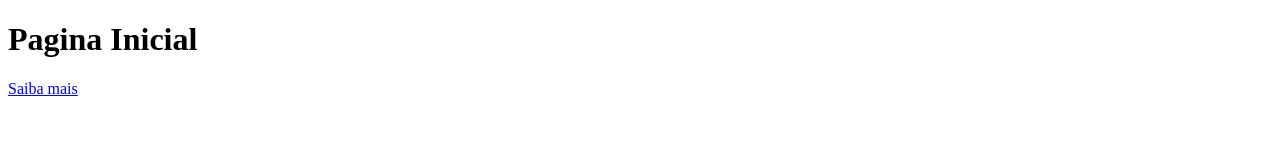
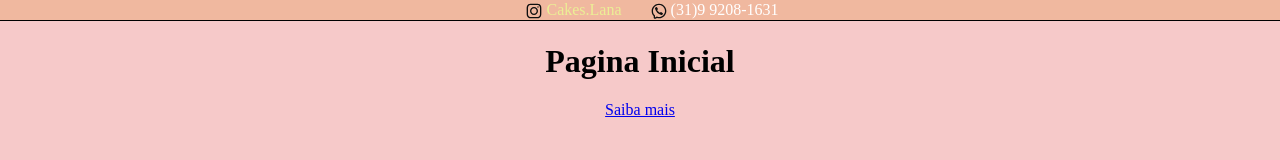
Before and after one commit to Dangelo-dev/CakesLana, a plain HTML site: page index.html in a window 1280 px wide. Drawn offline with Linux system fonts and the light colour scheme.

Commit message:
Adicionado top-bar e editado alguns estilos

```diff
--- a/index.html
+++ b/index.html
@@ -3,10 +3,19 @@
 <head>
     <meta charset="UTF-8">
     <meta name="viewport" content="width=device-width, initial-scale=1.0">
-    <title>Confeitaria Lana Cakes</title>
+    <title>Confeitaria Cakes Lana</title>
+    <link rel="stylesheet" href="style.css">
 </head>
 <body>
-<h1>Pagina Inicial</h1>
-<a href="sobre.html">Saiba mais</a>
+    <div class="top-bar">
+            <img src="assets/instagram.svg" alt="Icone Instagram">
+            <span><a href="https://instagram.com/Cakes.Lana">Cakes.Lana</a></span>
+            <img src="assets/whatsapp.svg" alt="Icone whatsapp">
+            <span>(31)9 9208-1631</span>
+    </div>
+    <div class="container">
+        <h1>Pagina Inicial</h1>
+        <a href="sobre.html">Saiba mais</a>
+    </div>
 </body>
 </html>
--- a/style.css
+++ b/style.css
@@ -0,0 +1,37 @@
+/* colors
+    #EF9595
+    #EFB495
+    #EFD595
+    #EBEF95 */
+
+body {
+    margin: 0;
+    padding: 0;
+    background-color: rgb(239, 149, 149, 0.5);
+}
+
+.top-bar {
+    background-color: rgb(239, 180, 149, 0.8);
+    color: #FFFF;
+    padding: 1px 0;
+    border-bottom: solid black 1px;
+    text-align: center;
+}
+
+.top-bar img {
+    width: 16px;
+    height: 16px;
+    vertical-align: middle;
+    margin-left: 25px;
+}
+
+.top-bar a {
+    color: #EBEF95;
+    text-decoration: none;
+}
+
+.container {
+    width: 80%;
+    margin: 0 auto;
+    text-align: center;
+}
```
Also changed, not shown: sobre.html (+1 -1 lines), assets/instagram.svg (added), assets/whatsapp.svg (added).
